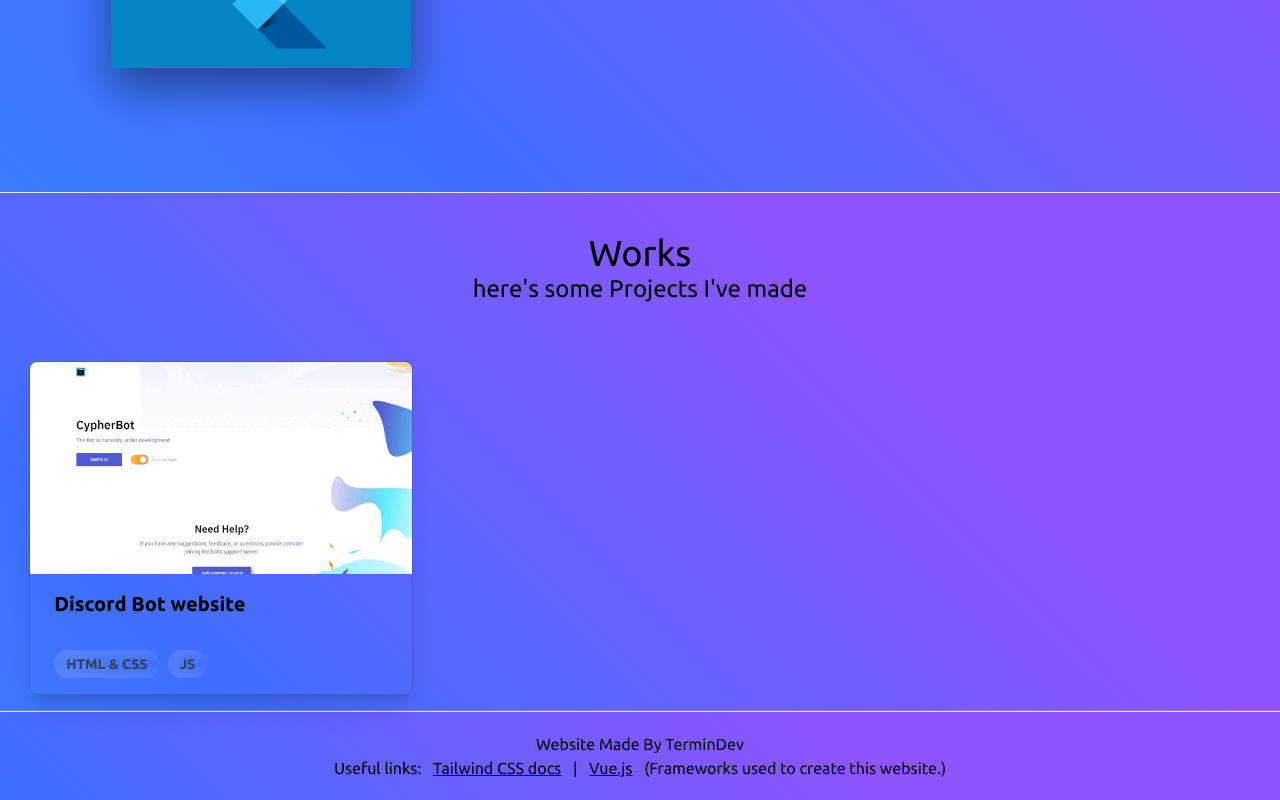
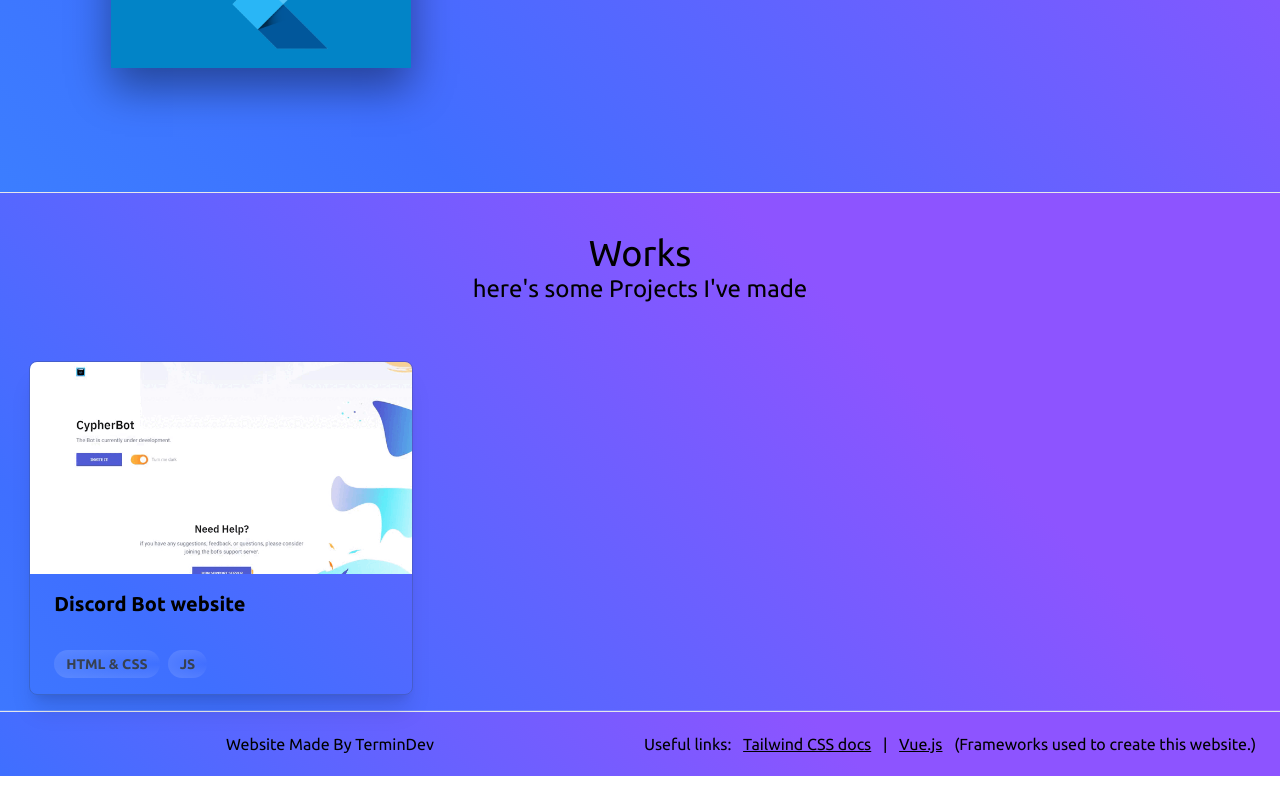
Before and after one commit to Termindev/old-personal-portfolio, a Vue app: page / in a window 1280 px wide. Shown: the part 1613-2413 px from the top of the page. After the commit the page ends 2389 px from the top, so only its background shows below. Built offline with nearby package versions, Linux system fonts and the light colour scheme.

Commit message:
edited footer

```diff
--- a/src/components/Footer.vue
+++ b/src/components/Footer.vue
@@ -1,6 +1,6 @@
 <template>
   <hr />
-  <div class="aurora-outer grid grid-cols-2 md:grid-cols-1 p-5">
+  <div class="aurora-outer grid md:grid-cols-2 grid-cols-1 p-5">
     <div class="mx-auto">Website Made By TerminDev</div>
     <div class="mx-auto">
       Useful links:
```
